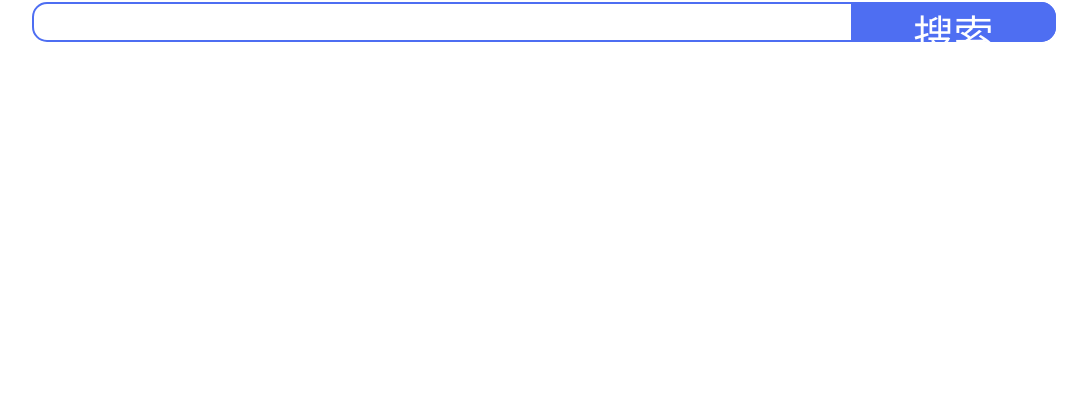
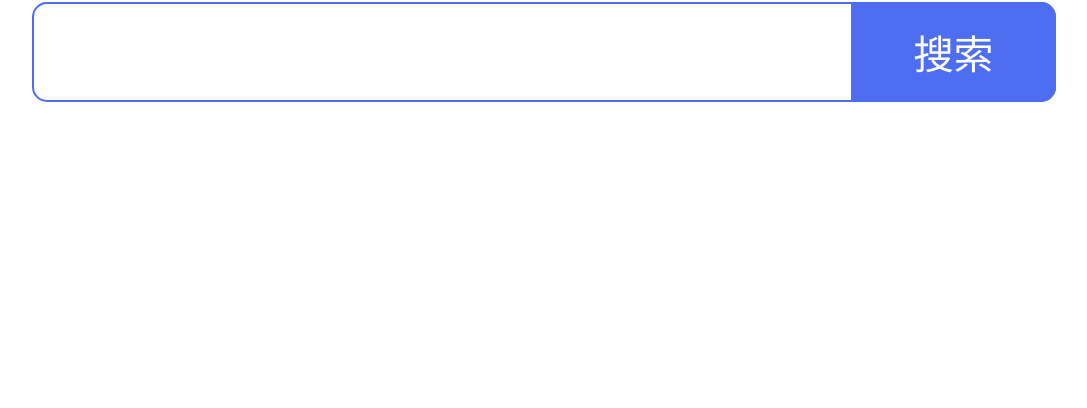
Before and after one commit to vanMiaow/fuckbaidu, a plain HTML site: page index.html in a window 1280 px wide. Shown: the part 392-800 px from the top of the page, without its empty margins (96-1183 px from the left). Drawn offline with Linux system fonts and the light colour scheme.

Commit message:
Update index.html

```diff
--- a/index.html
+++ b/index.html
@@ -20,7 +20,7 @@
 			}
 			form{
 				width: 80%;
-				height: 5%;
+				height: 100px;
 				position: relative;
 				margin: 0 auto;
 			}
```
